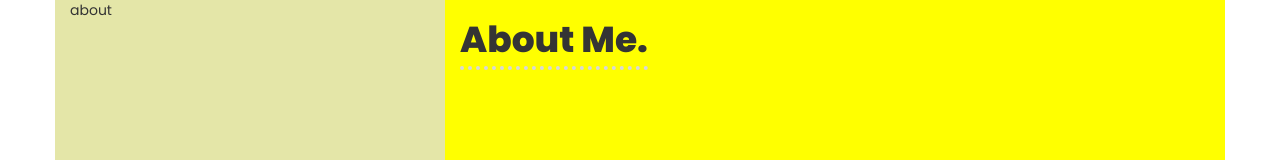
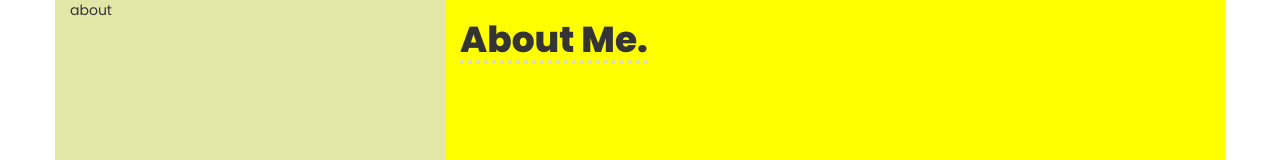
Before and after one commit to front-end-by-rimantas/31-grupe-portfolio-daniels, a website: page index.html in a window 1280 px wide. Shown: the top 160 px of the page. Drawn offline with nearby package versions, Linux system fonts and the light colour scheme.

Commit message:
removed :after pseudo selector

```diff
--- a/css/base/base.css
+++ b/css/base/base.css
@@ -15,18 +15,9 @@ body {
 }
 
 .section-title h3 {
-    position: relative;
-    display: inline-block;
     font-family: PoppinsBold;
     font-size: 36px;
     color: rgb(52, 52, 52);
+    border-bottom: 4px dotted rgb(216, 216, 216);
+    width: fit-content;
 }
-
-.section-title h3:after {
-    content: '';
-    position: absolute;
-    border-bottom: 4px dotted rgb(216, 216, 216);
-    width: 100%;
-    bottom: -10px;
-    left: 0;
-}
```
